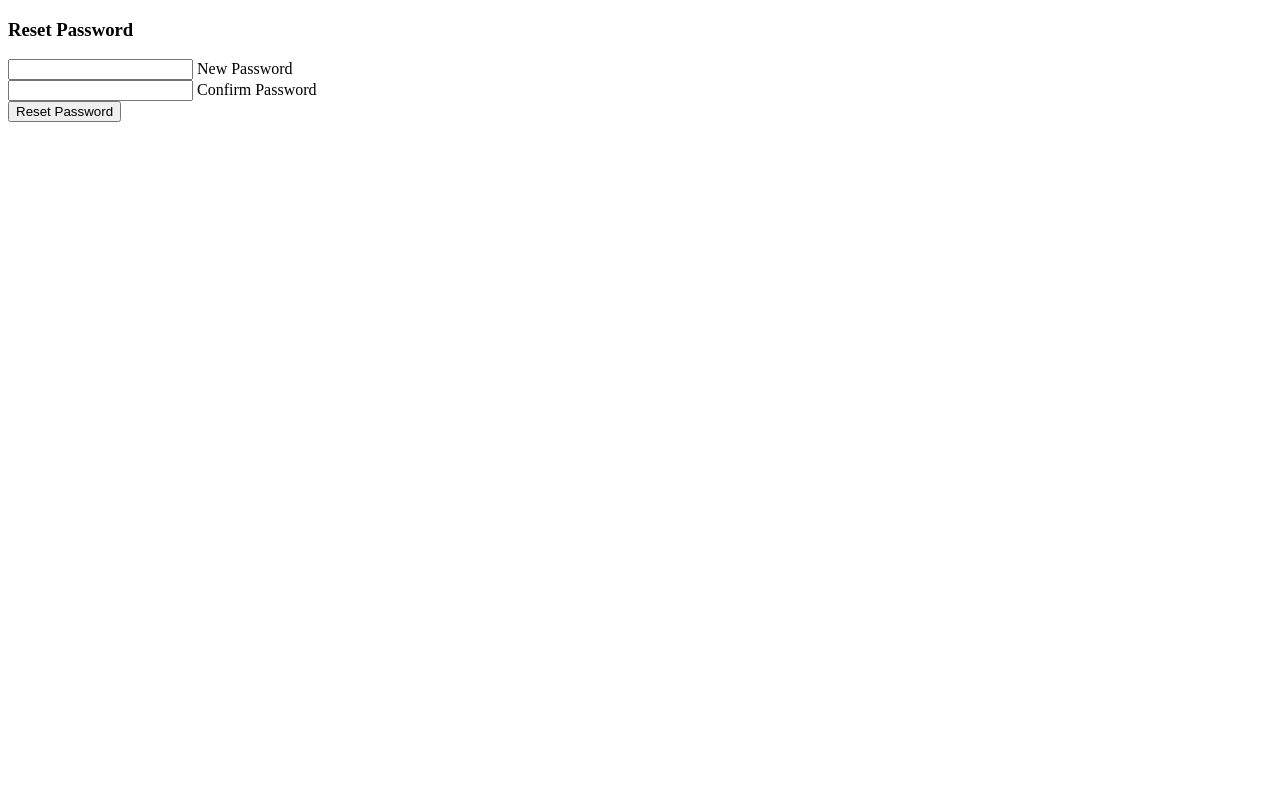
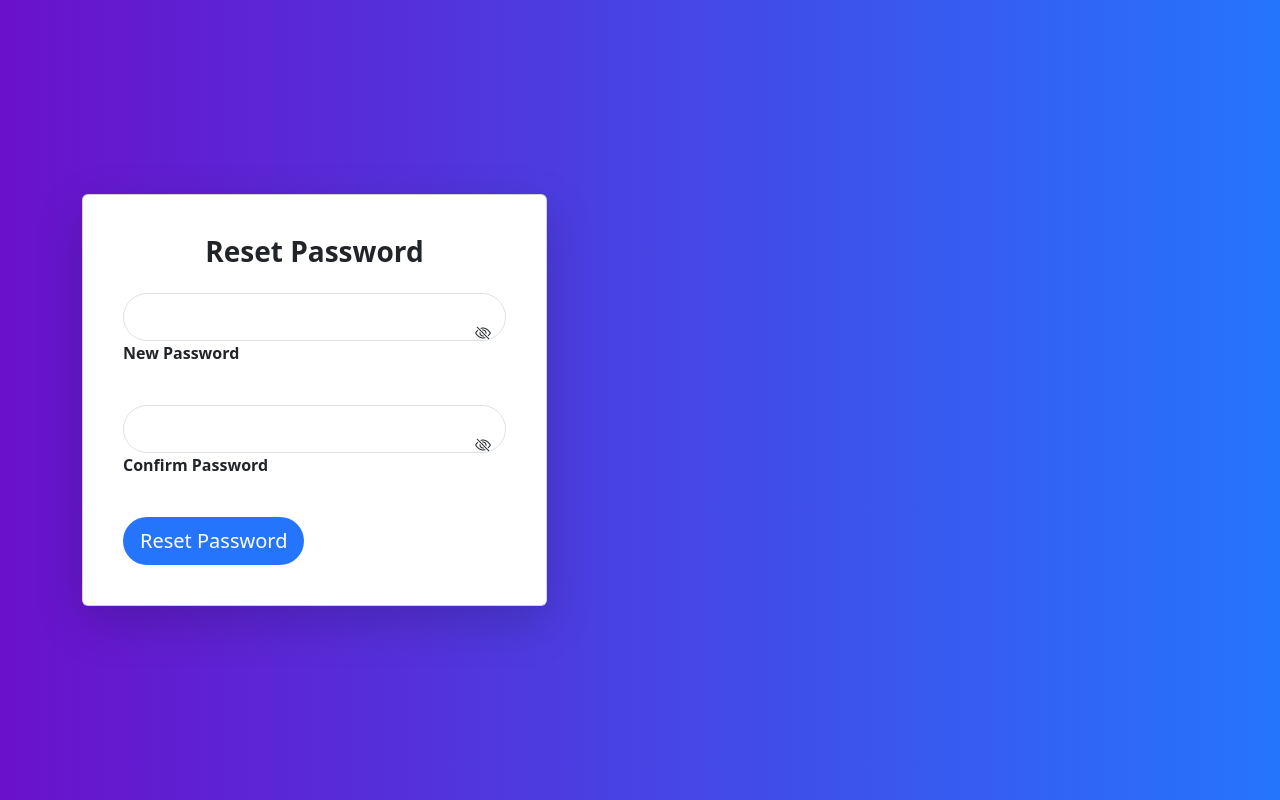
Before and after one commit to JKUAT-CU/admin, a PHP site: page /reset.php?token=1 in a window 1280 px wide. Run offline with PHP 8.4, Linux system fonts and the light colour scheme.

Commit message:
Correcting isssues with setting password

```diff
--- a/forgot.php
+++ b/forgot.php
@@ -30,7 +30,7 @@ if ($_SERVER["REQUEST_METHOD"] == "POST") {
         $_SESSION['toast_message'] = "No user found with that email.";
     }
 
-    header("Location: forgot_password.php");
+    header("Location: forgotten.php"); // Redirect to show alert after form submission
     exit();
 }
 
--- a/reset.php
+++ b/reset.php
@@ -4,37 +4,115 @@
     <meta charset="UTF-8">
     <meta name="viewport" content="width=device-width, initial-scale=1.0">
     <title>Reset Password</title>
-    <!-- Include styles and scripts as in the sign-in page -->
+    <!-- Include Bootstrap CSS -->
+    <link href="https://cdn.jsdelivr.net/npm/bootstrap@5.3.0-alpha1/dist/css/bootstrap.min.css" rel="stylesheet">
+    <!-- Include Bootstrap Icons for the eye icon -->
+    <link href="https://cdn.jsdelivr.net/npm/bootstrap-icons/font/bootstrap-icons.css" rel="stylesheet">
+    <style>
+        /* Custom gradient background */
+        .gradient-custom-2 {
+            background: #6a11cb;
+            background: -webkit-linear-gradient(to left, #2575fc, #6a11cb);
+            background: linear-gradient(to left, #2575fc, #6a11cb);
+        }
+
+        /* Button color and hover */
+        .btn-custom {
+            background-color: #2575fc;
+            color: white;
+            border-radius: 30px;
+        }
+        .btn-custom:hover {
+            background-color: #6a11cb;
+            color: white;
+        }
+
+        /* Password toggle icon positioning */
+        .password-toggle {
+            position: absolute;
+            right: 15px;
+            top: 50%;
+            transform: translateY(-50%);
+            cursor: pointer;
+            z-index: 10; /* Ensure it's on top of the input */
+        }
+
+        /* Form outline style */
+        .form-outline {
+            position: relative;
+        }
+
+        /* Input and label styles */
+        .form-control-lg {
+            border-radius: 25px;
+        }
+
+        .form-label {
+            font-weight: bold;
+        }
+
+        /* Card design */
+        .card {
+            position:center;
+
+        }
+
+        /* Centering content */
+        .d-flex-center {
+            display: flex;
+            justify-content: center;
+            align-items: center;
+            height: 100vh;
+        }
+
+        /* Responsive design */
+        @media (max-width: 576px) {
+            .card-body {
+                padding: 2rem;
+            }
+        }
+    </style>
 </head>
-<body>
-    <section class="h-100 h-custom gradient-custom-2 d-flex-center">
-        <div class="container py-5 h-100 d-flex-center">
+<body class="gradient-custom-2">
+    <section class="d-flex-center">
+        <div class="container">
             <div class="col-md-8 col-lg-6 col-xl-5">
-                <div class="card bg-indigo text-white" style="border-radius: 15px;">
-                    <div class="card-body p-5 text-center">
-                        <h3 class="fw-bold mb-5">Reset Password</h3>
+                <div class="card shadow-lg p-4">
+                    <div class="card-body">
+                        <h3 class="fw-bold text-center mb-4">Reset Password</h3>
 
                         <!-- Status Alerts -->
                         <?php if (isset($_SESSION['toast_message'])): ?>
-                            <div class="alert alert-danger" role="alert">
+                            <div class="alert alert-info" role="alert">
                                 <?= $_SESSION['toast_message']; unset($_SESSION['toast_message']); ?>
                             </div>
                         <?php endif; ?>
 
-                        <form action="reset_password.php" method="POST" id="resetPasswordForm">
+                        <form action="resetpassword.php" method="POST" id="resetPasswordForm">
                             <input type="hidden" name="token" value="<?= $_GET['token'] ?>" />
+
+                            <!-- New Password Field -->
                             <div class="mb-4 pb-2">
-                                <div class="form-outline form-white">
+                                <div class="form-outline">
                                     <input type="password" id="new_password" name="new_password" class="form-control form-control-lg" required />
                                     <label class="form-label" for="new_password">New Password</label>
+                                    <span id="toggle_new_password" class="password-toggle" onclick="togglePassword('new_password')">
+                                        <i class="bi bi-eye-slash"></i> <!-- Bootstrap Icons Eye Icon -->
+                                    </span>
                                 </div>
                             </div>
+
+                            <!-- Confirm Password Field -->
                             <div class="mb-4 pb-2">
-                                <div class="form-outline form-white">
+                                <div class="form-outline">
                                     <input type="password" id="confirm_password" name="confirm_password" class="form-control form-control-lg" required />
                                     <label class="form-label" for="confirm_password">Confirm Password</label>
+                                    <span id="toggle_confirm_password" class="password-toggle" onclick="togglePassword('confirm_password')">
+                                        <i class="bi bi-eye-slash"></i> <!-- Bootstrap Icons Eye Icon -->
+                                    </span>
                                 </div>
                             </div>
+
                             <button type="submit" class="btn btn-custom btn-lg btn-block">Reset Password</button>
                         </form>
                     </div>
@@ -42,5 +120,26 @@
             </div>
         </div>
     </section>
+
+    <!-- Include Bootstrap JS and dependencies -->
+    <script src="https://cdn.jsdelivr.net/npm/@popperjs/core@2.11.6/dist/umd/popper.min.js"></script>
+    <script src="https://cdn.jsdelivr.net/npm/bootstrap@5.3.0-alpha1/dist/js/bootstrap.min.js"></script>
+
+    <script>
+        // Toggle password visibility
+        function togglePassword(inputId) {
+            var input = document.getElementById(inputId);
+            var icon = document.getElementById("toggle_" + inputId);
+
+            // Toggle password field type
+            if (input.type === "password") {
+                input.type = "text";
+                icon.innerHTML = "<i class='bi bi-eye'></i>";  // Eye open icon
+            } else {
+                input.type = "password";
+                icon.innerHTML = "<i class='bi bi-eye-slash'></i>";  // Eye closed icon
+            }
+        }
+    </script>
 </body>
 </html>
--- a/resetpassword.php
+++ b/resetpassword.php
@@ -57,7 +57,7 @@ if ($_SERVER['REQUEST_METHOD'] === 'POST') {
         $hashedPassword = password_hash($password, PASSWORD_DEFAULT);
 
         // Update the user's password in the database
-        $updatePasswordQuery = "UPDATE user SET password = ? WHERE email = ?";
+        $updatePasswordQuery = "UPDATE users SET password = ? WHERE email = ?";
         $stmtUpdatePassword = $conn->prepare($updatePasswordQuery);
 
         if ($stmtUpdatePassword) {
```
